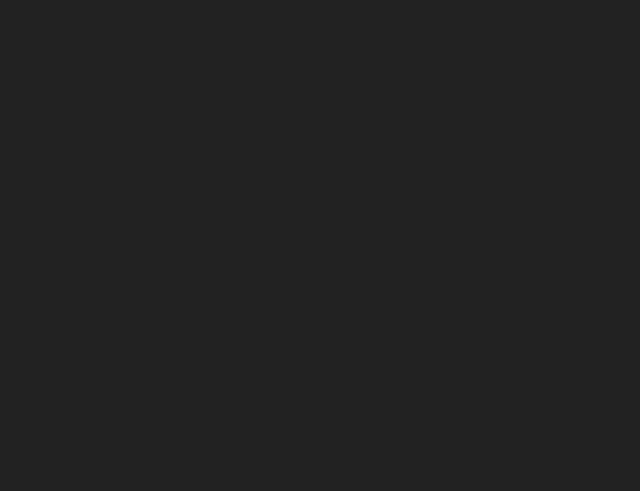
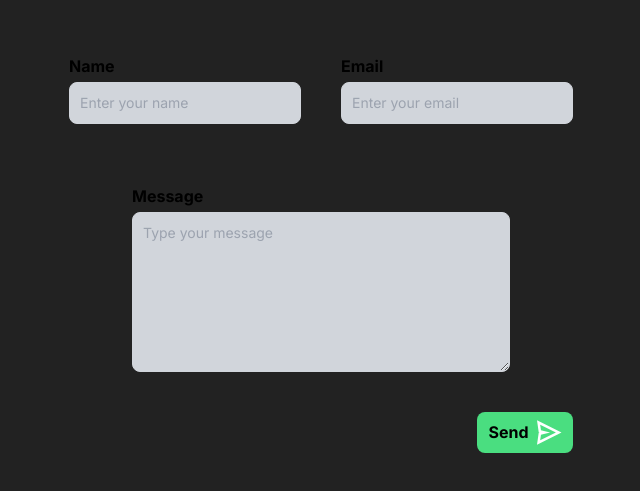
Before and after one commit to oriel-beck/portfolio, a Next.js app: page / in a window 1280 px wide. Shown: the part 2547-3038 px from the top of the page, without its empty margins (319-959 px from the left). Built offline with nearby package versions, Linux system fonts and the light colour scheme.

Commit message:
contact section

```diff
--- /dev/null
+++ b/app/_components/form.tsx
@@ -0,0 +1,21 @@
+"use client"
+import Input from "./input/input";
+import Submit from "./submit";
+import colors from '../colors.module.scss';
+
+export function Form({ action }: { action: (formData: FormData) => unknown }) {
+    return (
+        <form action={action} className="w-full md:w-fit flex flex-col items-center p-12 md:rounded justify-center space-y-10" style={{ backgroundColor: colors.bg1 }}>
+            <div className="flex flex-col md:flex-row space-y-5 md:space-y-0 md:space-x-10 h-1/4">
+                <Input id="name" label="Name" name="name" placeholder="Enter your name" />
+                <Input id="email" label="Email" name="email" placeholder="Enter your email" />
+            </div>
+            <div className="w-full md:w-3/4 h-52">
+                <Input id="message" label="Message" name="message" placeholder="Type your message" type="textarea" />
+            </div>
+            <div className="flex flex-row w-full justify-end">
+                <Submit />
+            </div>
+        </form>
+    )
+}
--- /dev/null
+++ b/app/_components/icons/send.tsx
@@ -0,0 +1,7 @@
+export default function Send({ height = 30, width = 30, color = "white" }) {
+    return (
+        <svg width={height} height={width} viewBox="0 0 29 29" fill="none" xmlns="http://www.w3.org/2000/svg">
+            <path fillRule="evenodd" clipRule="evenodd" d="M-0.00390625 0.28418L1.98672 14.2186L3.1122 14.5L1.98672 14.7813L-0.00390625 28.7157L28.4277 14.5L-0.00390625 0.28418ZM4.59673 11.8647L3.67069 5.38241L21.9058 14.5L3.67069 23.6175L4.59673 17.1353L15.1379 14.5L4.59673 11.8647Z" fill={color} />
+        </svg>
+    )
+}
--- /dev/null
+++ b/app/_components/input/input.scss
@@ -0,0 +1,3 @@
+input:focus, textarea:focus {
+    outline: #E91E63 2px solid;
+}
--- /dev/null
+++ b/app/_components/input/input.tsx
@@ -0,0 +1,24 @@
+import { randomUUID } from "crypto"
+import Label from "../label";
+import './input.scss'
+
+export default function Input({ label, name, placeholder, id, type = "text", }: { label: string, placeholder: string, name: string, id: string, type?: string }) {
+
+    if (type === "textarea") return (
+        <div className="flex flex-col h-full w-full">
+            <span className="pb-1">
+                <Label label={label} id={id} />
+            </span>
+            <textarea className="bg-gray-300 border border-gray-300 text-gray-900 text-sm rounded-lg block w-full p-2.5 h-full" id={id} name={name} placeholder={placeholder} />
+        </div>
+    )
+
+    return (
+        <div className="flex flex-col h-full w-full">
+            <span className="pb-1">
+                <Label label={label} id={id} />
+            </span>
+            <input className="bg-gray-300 border border-gray-300 text-gray-900 text-sm rounded-lg block w-full p-2.5" id={id} name={name} placeholder={placeholder} type={type} />
+        </div>
+    )
+}
--- /dev/null
+++ b/app/_components/label.tsx
@@ -0,0 +1,5 @@
+import colors from '../colors.module.scss';
+
+export default function Label({ label, id }: { label: string, id: string }) {
+    return <label htmlFor={id} className="font-bold" style={{ color: colors.primaryColor }}>{label}</label>
+}
--- /dev/null
+++ b/app/_components/submit.tsx
@@ -0,0 +1,7 @@
+import { useFormStatus } from "react-dom";
+import Send from "./icons/send";
+
+export default function Submit() {
+    const status = useFormStatus();
+    return <button disabled={status.pending} className=" disabled:opacity-70 flex flex-row items-center justify-center font-bold p-2 rounded-lg w-24 bg-green-400 space-x-2"><span>{status.pending ? 'Sending' : 'Send'}</span> <i aria-hidden='true'><Send height={25} width={25} /></i></button>
+}
--- /dev/null
+++ b/app/_sections/contact/contact.tsx
@@ -0,0 +1,17 @@
+import { Form } from "@/app/_components/form";
+
+export default function Contact() {
+    async function test(formData: FormData) {
+        "use server"
+        await new Promise((res) => setTimeout(() => {
+            res(true)
+        }, 5000))
+        console.log(formData)
+    }
+
+    return (
+        <div className="flex flex-col items-center justify-center h-full">
+            <Form action={test} />
+        </div>
+    )
+}
--- a/app/page.tsx
+++ b/app/page.tsx
@@ -1,4 +1,5 @@
 import About from "./_sections/about/about";
+import Contact from "./_sections/contact/contact";
 import Header from "./_sections/header/header";
 import Hero from "./_sections/hero/hero";
 import Projects from "./_sections/projects/projects";
@@ -19,7 +20,7 @@ export default function Home() {
           <Projects />
         </section>
         <section className="h-full md:h-screen" id="contact" style={{ backgroundColor: colors.bg2 }}>
-
+          <Contact />
         </section>
       </main>
     </>
--- a/package.json
+++ b/package.json
@@ -9,7 +9,7 @@
     "lint": "next lint"
   },
   "dependencies": {
-    "next": "14.0.4",
+    "next": "^14.0.5-canary.46",
     "react": "^18",
     "react-dom": "^18"
   },
```
Also changed, not shown: 1 other file (tests, documents, lock files or other folders).
